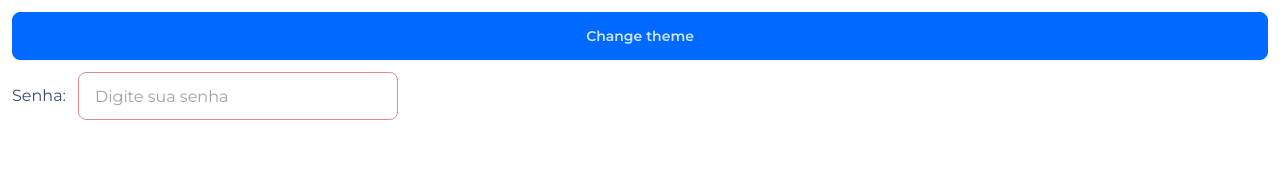
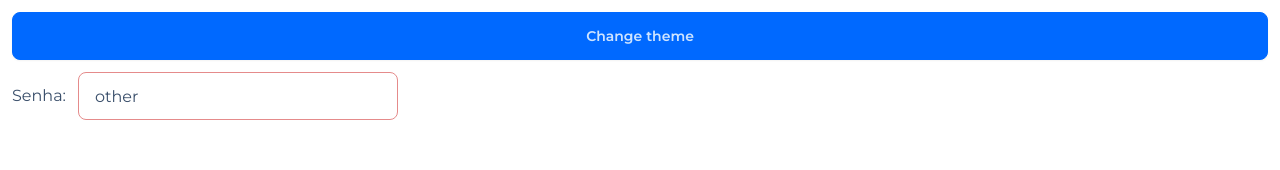
Before and after one commit to Merieli/component-library-meri, a Vue app: page / in a window 1280 px wide. Shown: the top 170 px of the page. Built offline with nearby package versions, Linux system fonts and the light colour scheme.

Commit message:
feat: add v-model to input

```diff
--- a/src/App.vue
+++ b/src/App.vue
@@ -1,4 +1,5 @@
 <script setup lang="ts">
+import { ref } from 'vue';
 import { Button, Input } from './ui';
 import { useTheme } from './ui/useTheme';
 
@@ -17,6 +18,8 @@ const changeTheme = () => {
 };
 
 setTheme('light');
+
+const pass = ref('other');
 </script>
 
 <template>
@@ -28,6 +31,7 @@ setTheme('light');
             @click="changeTheme"
         ></Button>
         <Input
+            v-model:value="pass"
             field="password-01"
             label="Senha:"
             placeholder="Digite sua senha"
--- a/src/ui/input/BaseInput.vue
+++ b/src/ui/input/BaseInput.vue
@@ -9,6 +9,8 @@ const props = withDefaults(defineProps<BaseInputProps>(), {
 });
 
 const { classObject } = useInput(props);
+
+const value = defineModel('value', { required: true });
 </script>
 
 <template>
@@ -18,6 +20,7 @@ const { classObject } = useInput(props);
         </label>
         <input
             v-bind="$attrs"
+            v-model="value"
             :id="field"
             :name="field"
             :type="typeInput"
```
